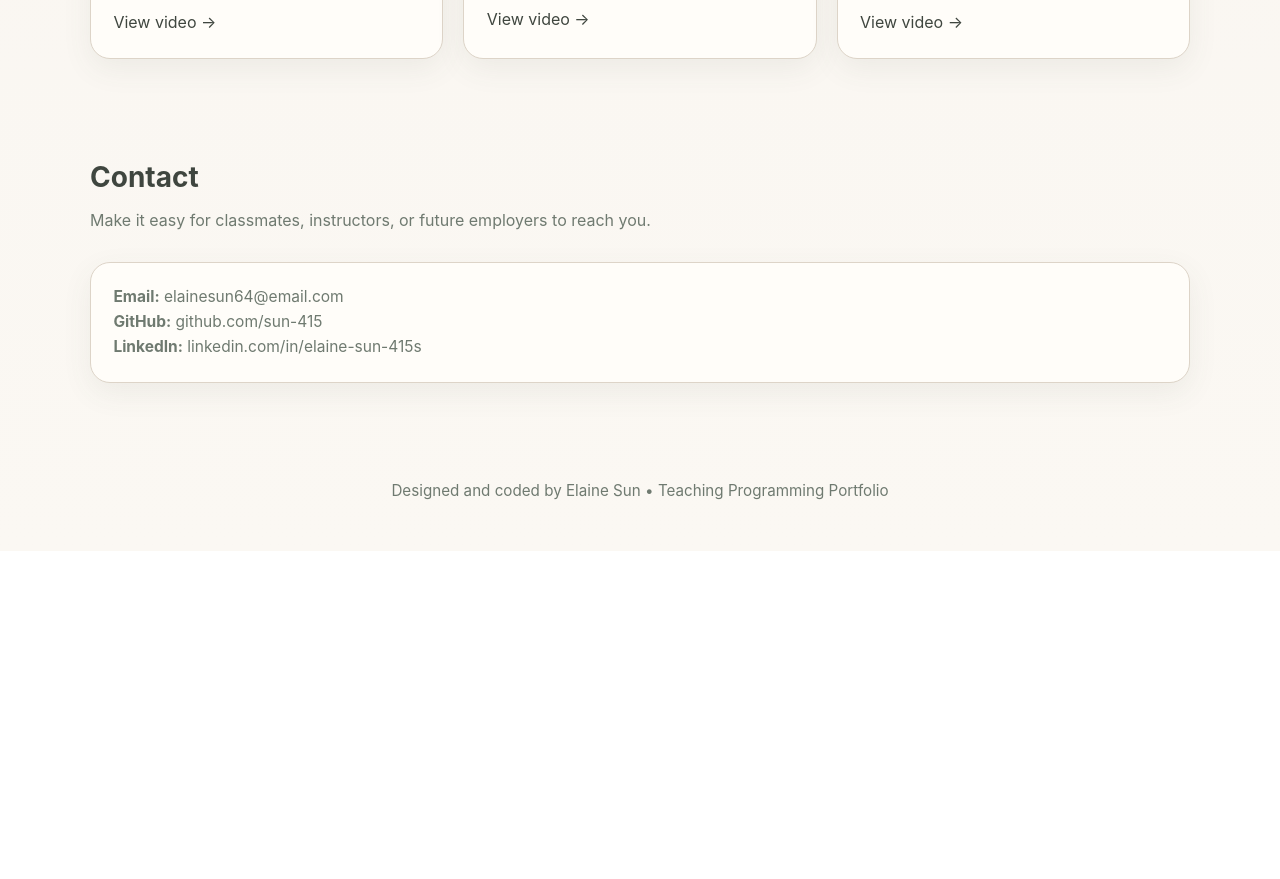
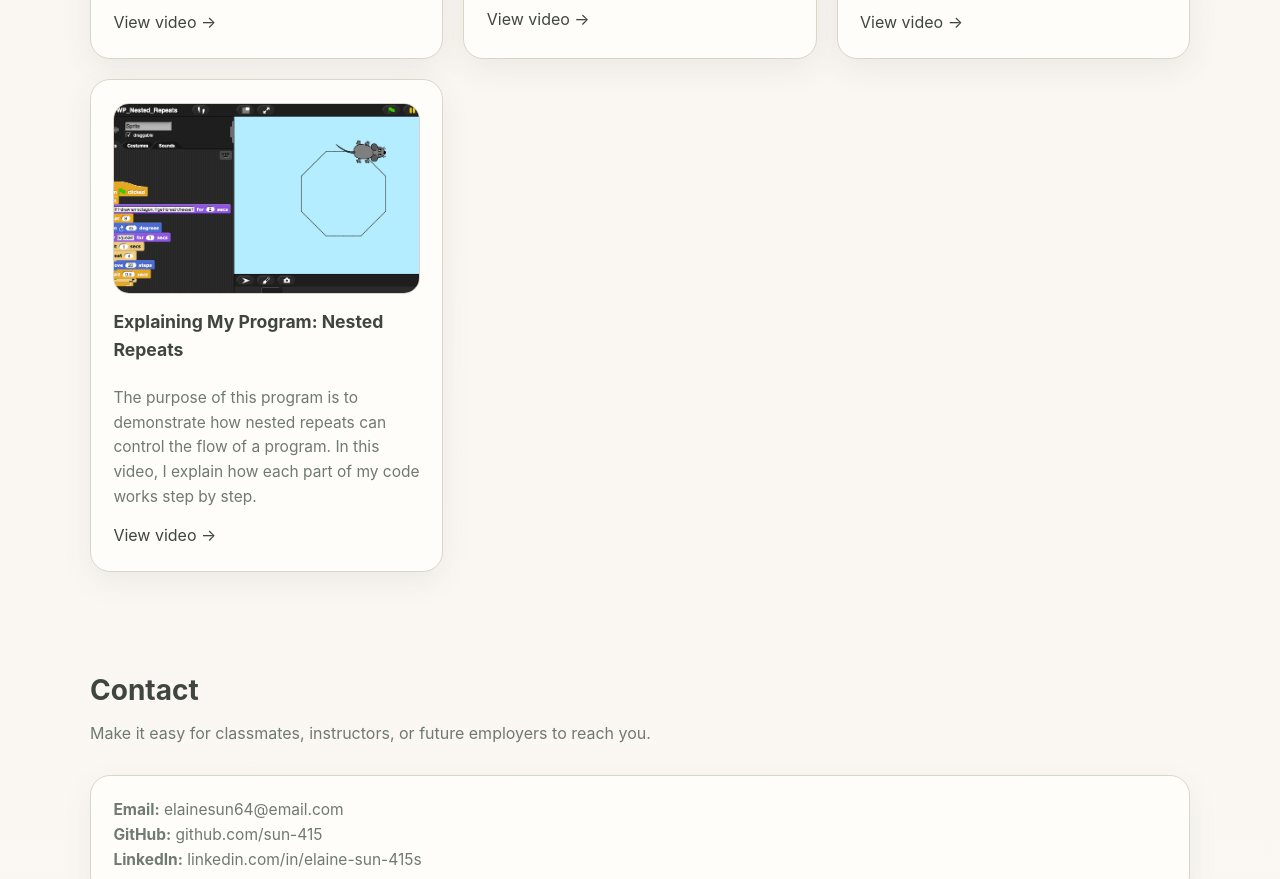
Before and after one commit to sun-415/Teaching-Portfolio, a plain HTML site: page index.html in a window 1280 px wide. Shown: the part 1838-2717 px from the top of the page. Before the commit the page ends 2389 px from the top, so only its background shows below. Drawn offline with Linux system fonts and the light colour scheme.

Commit message:
Added fourth video

```diff
--- a/index.html
+++ b/index.html
@@ -151,9 +151,20 @@
             </p>
             <a href="https://youtu.be/YZW4cKIXok4" target="_blank">View video →</a>
           </article>
+
+          <article class="card project-card">
+            <img src="images/fourth-vid.png" alt="Video thumbnail" class="project-img">
+            <h3>Explaining My Program: Nested Repeats</h3>
+            <p>
+              The purpose of this program is to demonstrate how nested repeats can control the flow of a program.
+              In this video, I explain how each part of my code works step by step.
+            </p>
+            <a href="https://youtu.be/rDWuvQaesLA" target="_blank">View video →</a>
+          </article>
         </div>
       </div>
     </section>
+
 
     <!-- <section id="artifacts">
       <div class="container">
```
Also changed, not shown: images/fourth-vid.png (added).
